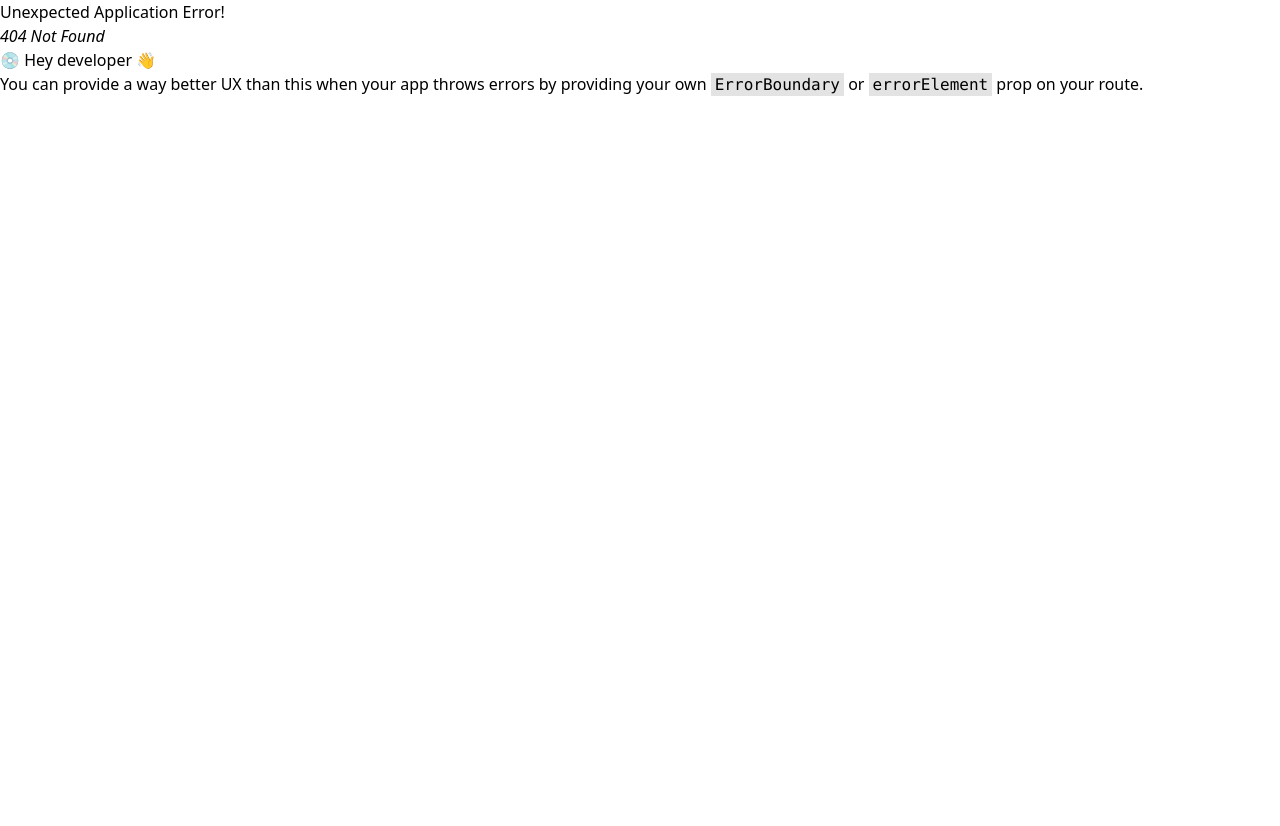
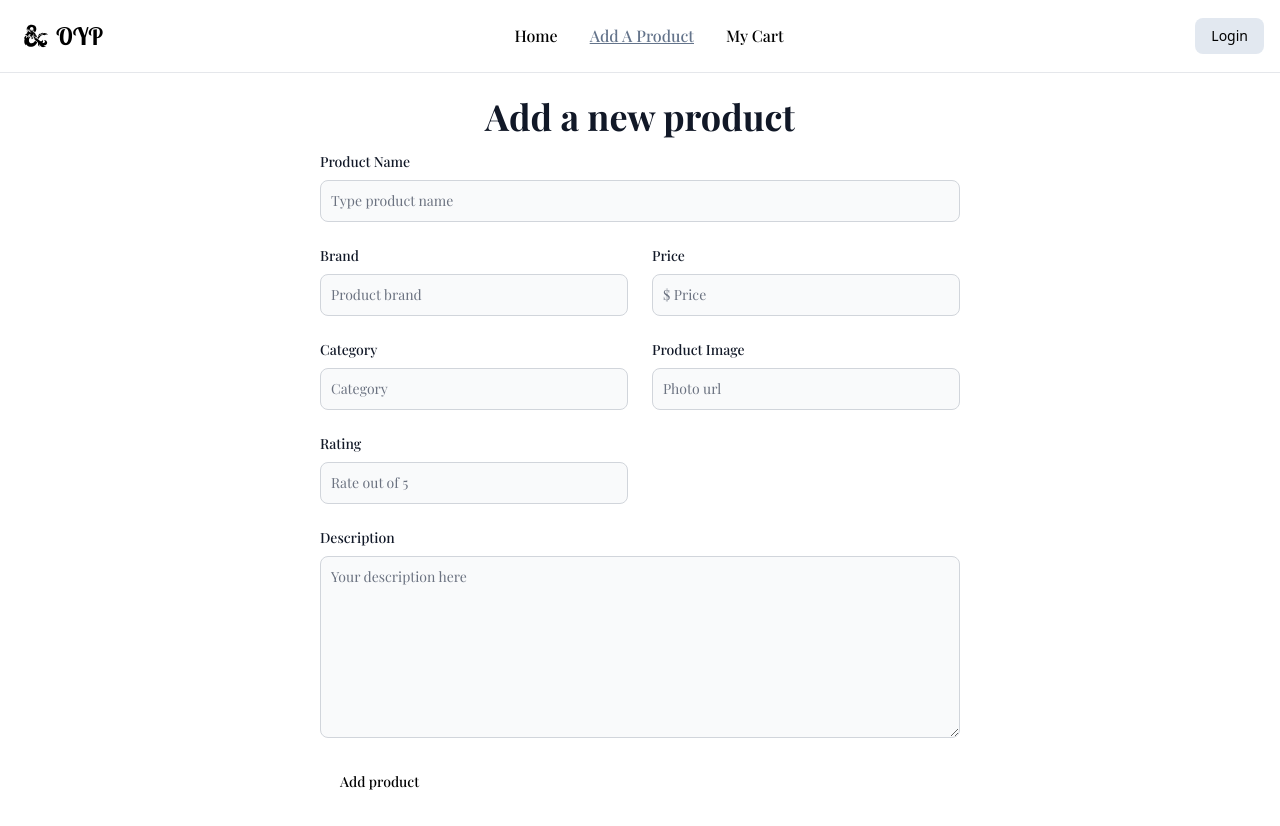
Before and after one commit to Kasfia-Mostafa/Own-Your-Passion, a React (Vite) app: page /addProduct in a window 1280 px wide. Before the commit this address had no page. Shown: the top 826 px of the page. Before the commit the page ends 800 px from the top, so only its background shows below. Built offline with nearby package versions, Linux system fonts and the light colour scheme; a web font is replaced by a local one.

Commit message:
Created add a product page

```diff
--- /dev/null
+++ b/src/Pages/AddAProduct/AddProduct.jsx
@@ -0,0 +1,154 @@
+const AddProduct = () => {
+
+const handleProduct = event => {
+  event.preventDefault();
+  const form = event.target;
+  const name = form.name.value;
+  const brand = form.brand.value;
+  const price = form.price.value;
+  const category = form.category.value;
+  const photo = form.photo.value;
+  const rating = form.rating.value;
+  const description = form.description.value;
+
+  const productInfo = {name,brand,price,category,photo,rating,description}
+
+  console.log(productInfo)
+}
+
+  return (
+    <div>
+      <section className="bg-white dark:bg-gray-900 m-8 font-PlayFair">
+        <div className="py-8 px-4 mx-auto max-w-2xl lg:py-16">
+          <h2 className="mb-4 text-4xl text-center font-bold text-gray-900 dark:text-white">
+            Add a new product
+          </h2>
+          <form onSubmit={handleProduct}>
+            <div className="grid gap-4 sm:grid-cols-2 sm:gap-6">
+              <div className="sm:col-span-2">
+                <label
+                  htmlFor="name"
+                  className="block mb-2 text-sm font-medium text-gray-900 dark:text-white"
+                >
+                  Product Name
+                </label>
+                <input
+                  type="text"
+                  name="name"
+                  id="name"
+                  className="bg-gray-50 border border-gray-300 text-gray-900 text-sm rounded-lg focus:ring-primary-600 focus:border-primary-600 block w-full p-2.5 dark:bg-gray-700 dark:border-gray-600 dark:placeholder-gray-400 dark:text-white dark:focus:ring-primary-500 dark:focus:border-primary-500"
+                  placeholder="Type product name"
+                  required=""
+                />
+              </div>
+              <div className="w-full">
+                <label
+                  for="brand"
+                  className="block mb-2 text-sm font-medium text-gray-900 dark:text-white"
+                >
+                  Brand
+                </label>
+                <input
+                  type="text"
+                  name="brand"
+                  id="brand"
+                  className="bg-gray-50 border border-gray-300 text-gray-900 text-sm rounded-lg focus:ring-primary-600 focus:border-primary-600 block w-full p-2.5 dark:bg-gray-700 dark:border-gray-600 dark:placeholder-gray-400 dark:text-white dark:focus:ring-primary-500 dark:focus:border-primary-500"
+                  placeholder="Product brand"
+                  required=""
+                />
+              </div>
+              <div className="w-full">
+                <label
+                  className="block mb-2 text-sm font-medium text-gray-900 dark:text-white"
+                >
+                  Price
+                </label>
+                <input
+                  type="text"
+                  name="price"
+                  id="price"
+                  className="bg-gray-50 border border-gray-300 text-gray-900 text-sm rounded-lg focus:ring-primary-600 focus:border-primary-600 block w-full p-2.5 dark:bg-gray-700 dark:border-gray-600 dark:placeholder-gray-400 dark:text-white dark:focus:ring-primary-500 dark:focus:border-primary-500"
+                  placeholder="$ Price"
+                  required=""
+                />
+              </div>
+              <div>
+                <label
+                  for="category"
+                  className="block mb-2 text-sm font-medium text-gray-900 dark:text-white"
+                >
+                  Category
+                </label>
+                <input
+                  type="text"
+                  name="category"
+                  id="price"
+                  className="bg-gray-50 border border-gray-300 text-gray-900 text-sm rounded-lg focus:ring-primary-600 focus:border-primary-600 block w-full p-2.5 dark:bg-gray-700 dark:border-gray-600 dark:placeholder-gray-400 dark:text-white dark:focus:ring-primary-500 dark:focus:border-primary-500"
+                  placeholder="Category"
+                  required=""
+                />
+
+              </div>
+              <div>
+                <label
+                  for="photo"
+                  className="block mb-2 text-sm font-medium text-gray-900 dark:text-white"
+                >
+                  Product Image
+                </label>
+                <input
+                  type="text"
+                  name="photo"
+                  id="photo"
+                  className="bg-gray-50 border border-gray-300 text-gray-900 text-sm rounded-lg focus:ring-primary-600 focus:border-primary-600 block w-full p-2.5 dark:bg-gray-700 dark:border-gray-600 dark:placeholder-gray-400 dark:text-white dark:focus:ring-primary-500 dark:focus:border-primary-500"
+                  placeholder="Photo url"
+                  required=""
+                ></input>
+              </div>
+              <div>
+                <label
+                  for="rating"
+                  className="block mb-2 text-sm font-medium text-gray-900 dark:text-white"
+                >
+                  Rating
+                </label>
+                <input
+                  type="text"
+                  name="rating"
+                  id="rating"
+                  className="bg-gray-50 border border-gray-300 text-gray-900 text-sm rounded-lg focus:ring-primary-600 focus:border-primary-600 block w-full p-2.5 dark:bg-gray-700 dark:border-gray-600 dark:placeholder-gray-400 dark:text-white dark:focus:ring-primary-500 dark:focus:border-primary-500"
+                  placeholder="Rate out of 5"
+                  required=""
+                ></input>
+              </div>
+
+
+              <div className="sm:col-span-2">
+                <label
+                  for="description"
+                  className="block mb-2 text-sm font-medium text-gray-900 dark:text-white"
+                >
+                  Description
+                </label>
+                <textarea
+                  id="description"
+                  rows="8"
+                  className="block p-2.5 w-full text-sm text-gray-900 bg-gray-50 rounded-lg border border-gray-300 focus:ring-primary-500 focus:border-primary-500 dark:bg-gray-700 dark:border-gray-600 dark:placeholder-gray-400 dark:text-white dark:focus:ring-primary-500 dark:focus:border-primary-500"
+                  placeholder="Your description here"
+                ></textarea>
+              </div>
+            </div>
+            <button
+              type="submit"
+              className="inline-flex items-center px-5 py-2.5 mt-4 sm:mt-6 text-sm font-medium text-center text-black bg-primary-700 rounded-lg focus:ring-4 focus:ring-primary-200 dark:focus:ring-primary-900 hover:bg-slate-400"
+            >
+              Add product
+            </button>
+          </form>
+        </div>
+      </section>
+    </div>
+  );
+};
+
+export default AddProduct;
--- a/src/Pages/Home/Navbar.jsx
+++ b/src/Pages/Home/Navbar.jsx
@@ -1,18 +1,54 @@
 import { SiDungeonsanddragons } from "react-icons/si";
+import { NavLink } from "react-router-dom";
 
 const Navbar = () => {
+  const navLink = (
+    <>
+      <li>
+        <NavLink
+          to="/"
+          className={({ isActive, isPending }) =>
+            isPending ? "pending" : isActive ? "text-slate-500 underline" : ""
+          }
+        >
+          Home
+        </NavLink>
+      </li>
+      <li>
+        <NavLink
+          to="/addProduct"
+          className={({ isActive, isPending }) =>
+            isPending ? "pending" : isActive ? "text-slate-500 underline" : ""
+          }
+        >
+          Add A Product
+        </NavLink>
+      </li>
+      <li>
+        <NavLink
+          to="/myCart"
+          className={({ isActive, isPending }) =>
+            isPending ? "pending" : isActive ? "text-slate-500 underline" : ""
+          }
+        >
+          My Cart
+        </NavLink>
+      </li>
+    </>
+  );
+
   return (
     <div>
       <nav className="bg-white dark:bg-gray-900 fixed w-full z-20 top-0 left-0 border-b border-gray-200 dark:border-gray-600">
         <div className="max-w-screen-2xl flex flex-wrap items-center justify-between mx-auto p-4">
           <div className="flex items-center">
             <div className="p-2">
-            <SiDungeonsanddragons className="text-2xl"/>
+              <SiDungeonsanddragons className="text-2xl" />
             </div>
             <div>
-            <span className="self-center font-lobster font-body text-2xl font-semibold whitespace-nowrap dark:text-white">
-              OYP
-            </span>
+              <span className="self-center font-lobster font-body text-2xl font-semibold whitespace-nowrap dark:text-white">
+                OYP
+              </span>
             </div>
           </div>
 
@@ -21,37 +57,15 @@ const Navbar = () => {
             id="navbar-sticky"
           >
             <ul className="flex flex-col p-4 md:p-0 mt-4 font-medium border border-gray-100 rounded-lg bg-gray-50 md:flex-row md:space-x-8 md:mt-0 md:border-0 md:bg-white dark:bg-gray-800 md:dark:bg-gray-900 dark:border-gray-700">
-              <li>
-                <a
-                  href="#"
-                  className="block py-2 pl-3 pr-4 text-Black bg-blue-700 rounded md:bg-transparent md:text-blue-700 md:p-0 md:dark:text-blue-500"
-                  aria-current="page"
-                >
-                  Home
-                </a>
-              </li>
-              <li>
-                <a
-                  href="#"
-                  className="block py-2 pl-3 pr-4 text-gray-900 rounded hover:bg-gray-100 md:hover:bg-transparent md:hover:text-blue-700 md:p-0 md:dark:hover:text-blue-500 dark:text-white dark:hover:bg-gray-700 dark:hover:text-white md:dark:hover:bg-transparent dark:border-gray-700"
-                >
-                  Add Product
-                </a>
-              </li>
-              <li>
-                <a
-                  href="#"
-                  className="block py-2 pl-3 pr-4 text-gray-900 rounded hover:bg-gray-100 md:hover:bg-transparent md:hover:text-blue-700 md:p-0 md:dark:hover:text-blue-500 dark:text-white dark:hover:bg-gray-700 dark:hover:text-white md:dark:hover:bg-transparent dark:border-gray-700"
-                >
-                  My Cart
-                </a>
-              </li>
+             {navLink}
+
             </ul>
           </div>
+
           <div className="flex md:order-2">
             <button
               type="button"
-              className="text-white bg-blue-700 hover:bg-blue-800 focus:ring-4 focus:outline-none focus:ring-blue-300 font-medium rounded-lg text-sm px-4 py-2 text-center mr-3 md:mr-0 dark:bg-blue-600 dark:hover:bg-blue-700 dark:focus:ring-blue-800"
+              className="text-black bg-slate-200 hover:bg-slate-400 focus:ring-4 focus:outline-none focus:ring-blue-300 font-medium rounded-lg text-sm px-4 py-2 text-center mr-3 md:mr-0 dark:bg-blue-600 dark:hover:bg-blue-700 dark:focus:ring-blue-800"
             >
               Login
             </button>
```
Also changed, not shown: src/main.jsx (+8 -0 lines).
